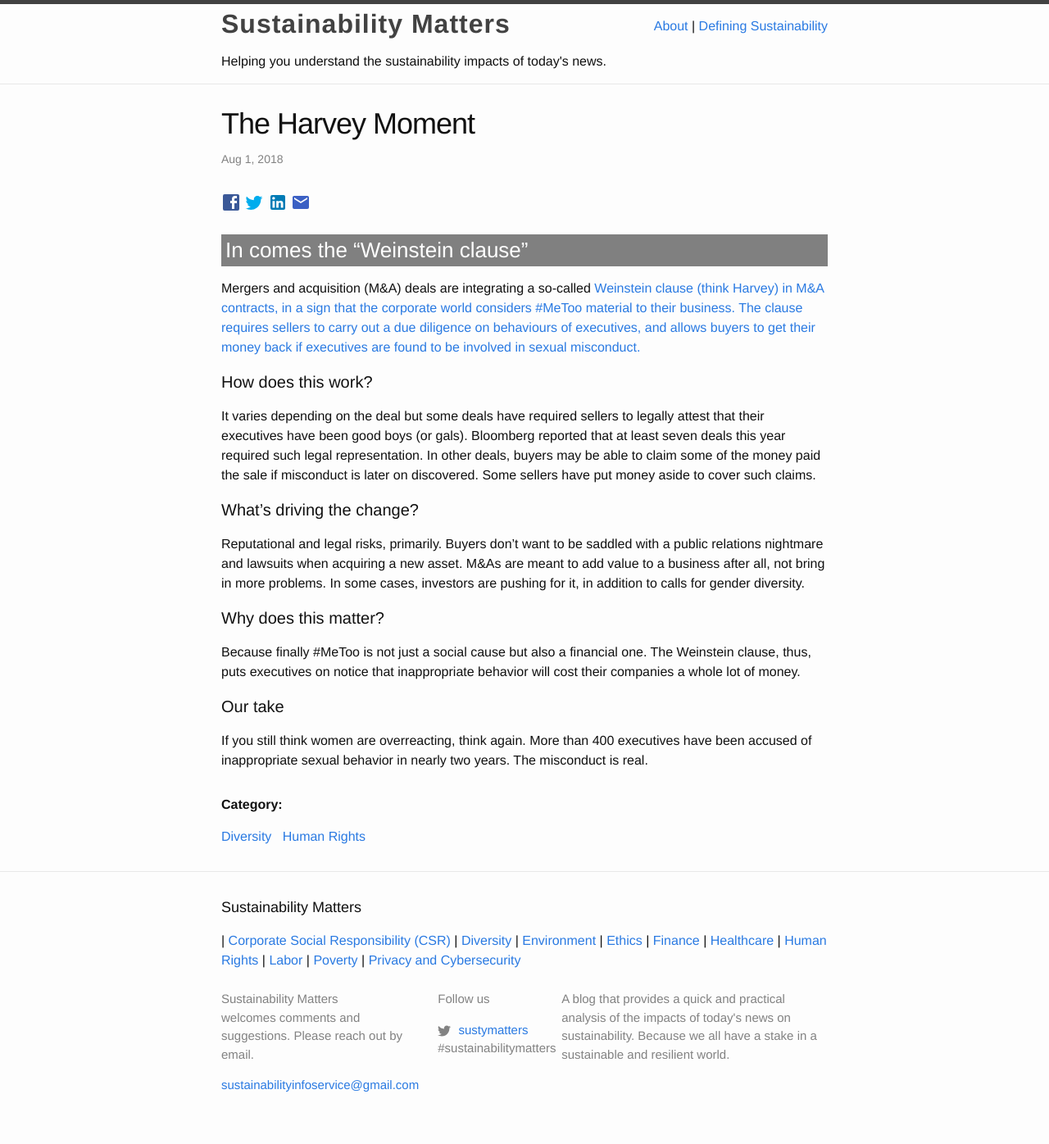
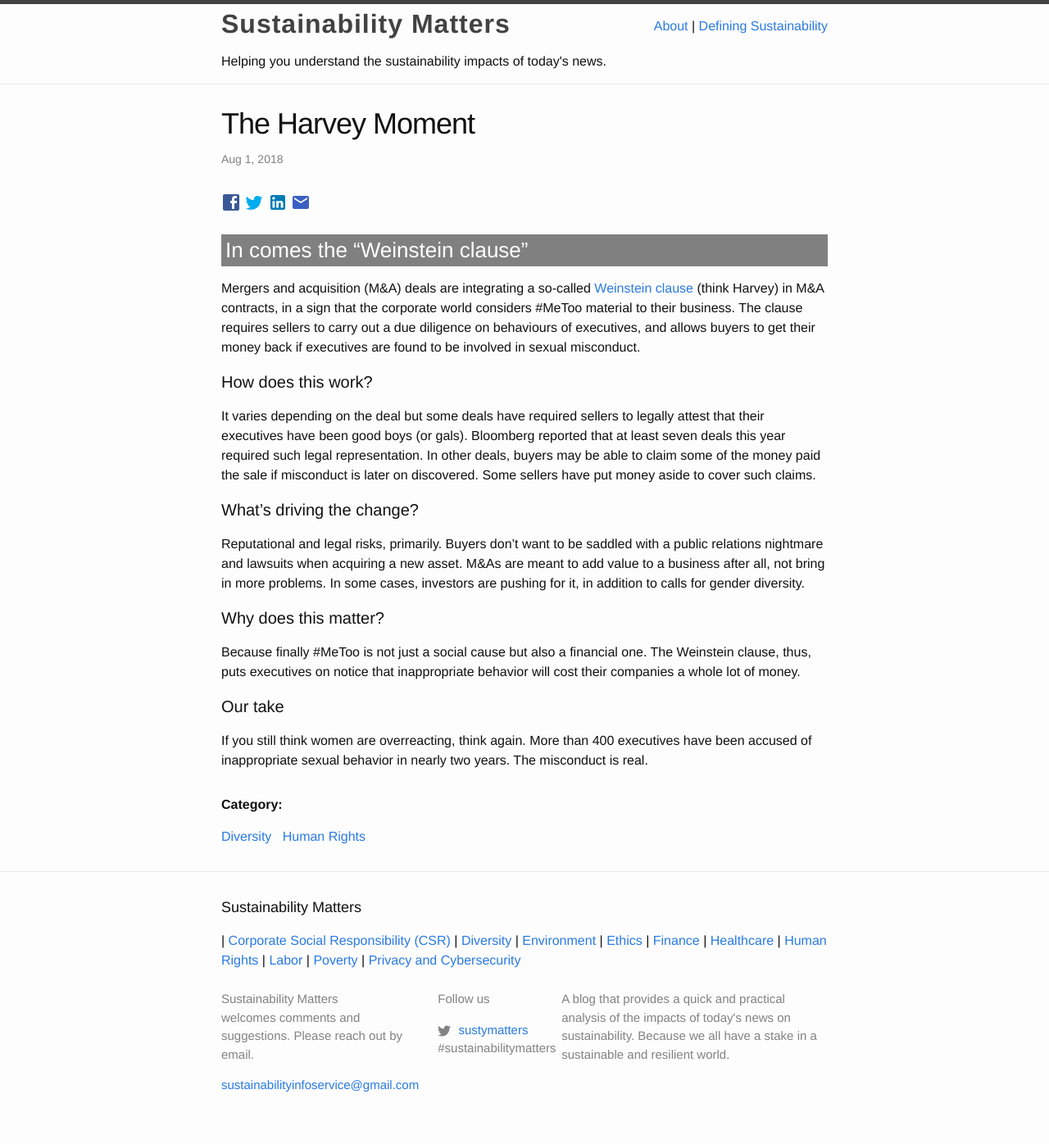
Before and after one commit to Sparkleleuk/Sustainability_Matters, a Jekyll site: the page built from _posts/2018-08-01-weinsteinclause.markdown, in a window 1280 px wide. Shown: the whole page at 82% size. Built offline with Jekyll 4.4.1, drawn with Linux system fonts in a browser that asks for light colours.

```diff
--- a/_posts/2018-08-01-weinsteinclause.markdown
+++ b/_posts/2018-08-01-weinsteinclause.markdown
@@ -7,7 +7,7 @@ categories: [Diversity, Human Rights]
 
 ### In comes the “Weinstein clause”
 
-Mergers and acquisition (M&A) deals are integrating a so-called <a href="https://www.bloomberg.com/news/articles/2018-08-01/-weinstein-clause-creeps-into-deals-as-wary-buyers-seek-cover" target="_blank">Weinstein clause (think Harvey) in M&A contracts, in a sign that the corporate world considers #MeToo material to their business.  The clause requires sellers to carry out a due diligence on behaviours of executives, and allows buyers to get their money back if executives are found to be involved in sexual misconduct.
+Mergers and acquisition (M&A) deals are integrating a so-called <a href="https://www.bloomberg.com/news/articles/2018-08-01/-weinstein-clause-creeps-into-deals-as-wary-buyers-seek-cover" target="_blank">Weinstein clause</a> (think Harvey) in M&A contracts, in a sign that the corporate world considers #MeToo material to their business.  The clause requires sellers to carry out a due diligence on behaviours of executives, and allows buyers to get their money back if executives are found to be involved in sexual misconduct.
 
 #### How does this work?
 
```
